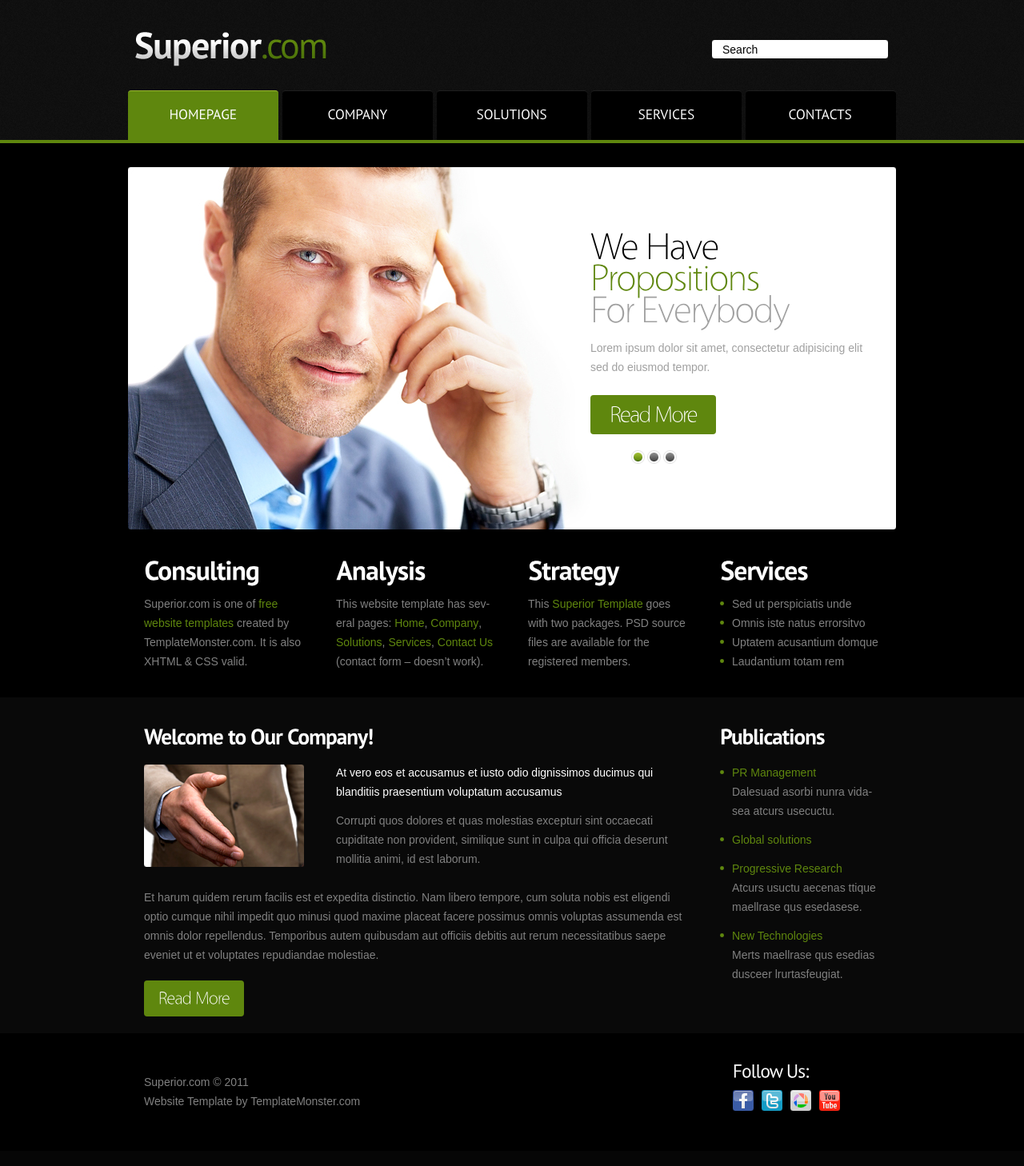
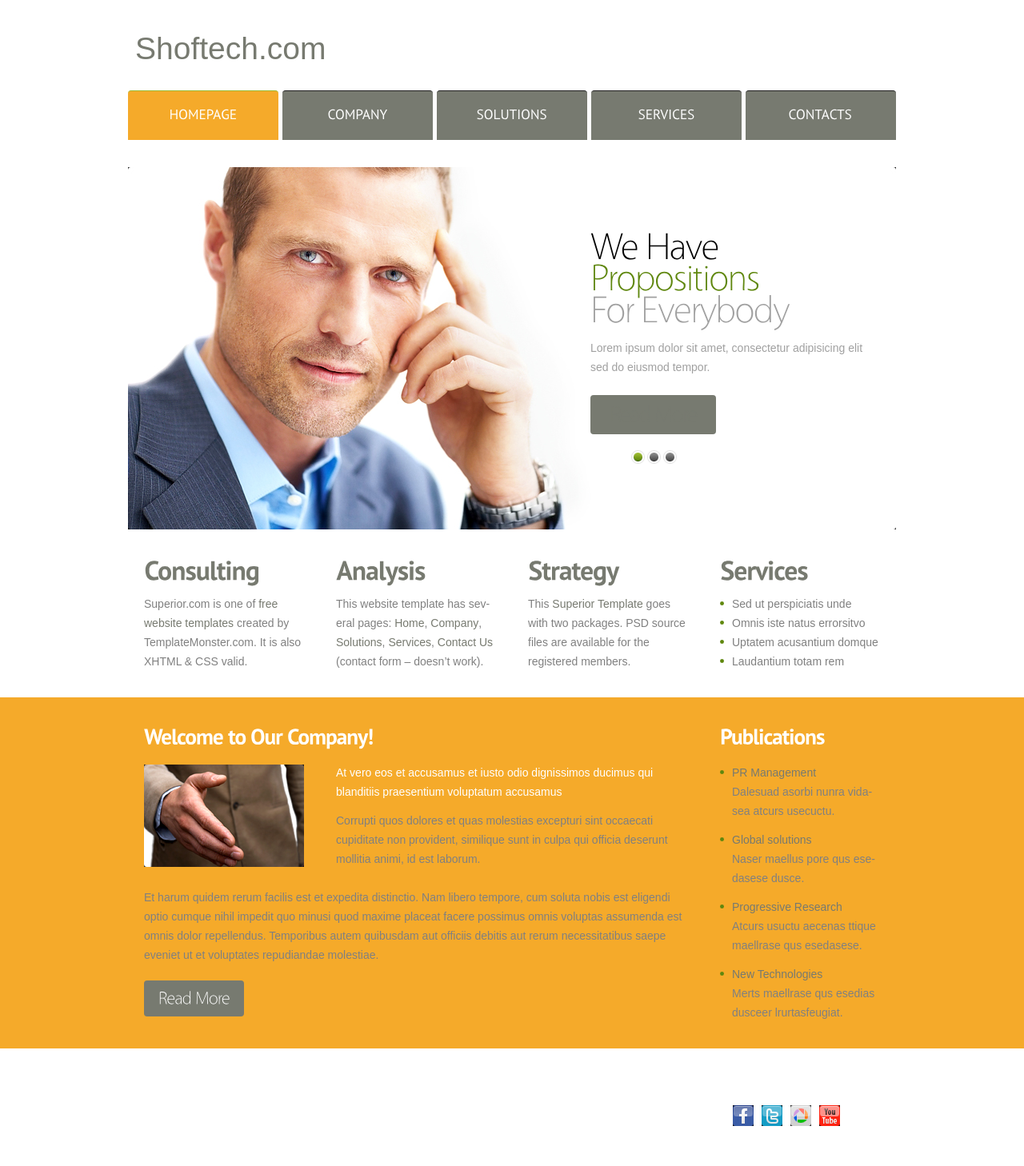
Before and after one commit to PankajSahni/shoftech, a PHP site: page / in a window 1280 px wide. Shown: the whole page at 80% size. Before the commit the page ends 1389 px from the top, so only its background shows below. Run offline with PHP 8.4, Linux system fonts and the light colour scheme.

Commit message:
modified css

```diff
--- a/css/style.css
+++ b/css/style.css
@@ -6,32 +6,34 @@ mark, rp, rt, ruby, summary, time {display:inline}
 .right  {float:right}
 .wrapper {width:100%;overflow:hidden}
 /* Global properties ======================================================== */
-body {background:url(../images/bg_top.gif) 0 0 repeat-x #000;border:0;font:14px Arial, Helvetica, sans-serif;color:#808080;line-height:24px;min-width:980px}
+body {background:url(../images/bg_top.gif) 0 0 repeat-x #000;background:#fff; border:0;font:14px Arial, Helvetica, sans-serif;color:#808080;line-height:24px;min-width:980px}
 .ic, .ic a {border:0;float:right;background:#fff;color:#f00;width:50%;line-height:10px;font-size:10px;margin:-220% 0 0 0;overflow:hidden;padding:0}
 .css3{border-radius:8px;-moz-border-radius:8px;-webkit-border-radius:8px;box-shadow:0 0 4px rgba(0, 0, 0, .4);-moz-box-shadow:0 0 4px rgba(0, 0, 0, .4);-webkit-box-shadow:0 0 4px rgba(0, 0, 0, .4);position:relative}
 /* Global Structure ============================================================= */
 .main {margin:0 auto;	width:960px;position:relative}
-.bg1 {background:#090909}
+.bg1 {background:#F5AA2A}
 /* ============================= main layout ====================== */
-a {color:#5f870e;text-decoration:none;outline:none}
+a {color:#777A70;text-decoration:none;outline:none}
 a:hover {color:#fff}
 h1 {padding:39px 0 0 9px;float:left}
-h2 {font-size:33px;color:#fff;font-weight:700;line-height:1.2em;padding:30px 0 11px 0;letter-spacing:-1px}
+h2 {font-size:33px;color:#777A70;font-weight:700;line-height:1.2em;padding:30px 0 11px 0;letter-spacing:-1px}
 h3 {font-size:27px;color:#fff;font-weight:700;line-height:1.2em;padding:33px 0 17px 0;letter-spacing:-1px}
 h3.color1 {padding:0 0 7px 0}
 p {padding-bottom:24px}
 /* ============================= header ====================== */
 header {height:179px}
 #page1 header {height:662px}
-#logo {display:block;text-indent:-9999px;background:url(../images/logo.png) 0 0 no-repeat;width:240px;height:44px}
+/*#logo {display:block;text-indent:-9999px;background:url(../images/logo.png) 0 0 no-repeat;width:240px;height:44px}*/
+#logo_name {font: 39px Arial, Helvetica, sans-serif; color:#777A70;}
+#logo_com {font: 39px Arial, Helvetica, sans-serif; color: #777A70;}
 #search {float:right;padding:50px 10px 0 0 }
 #search .bg {background:url(../images/search.png) 0 0 no-repeat;width:220px;height:23px}
 #search .input {background:none;padding:3px 13px;font:14px Arial, Helvetica, sans-serif;color:#000;height:17px;width:194px;margin:0}
 #menu  {padding-top:30px}
 #menu > li  {float:left;padding-right:5px}
 #menu .last {padding-right:0px}
-#menu > li > a {width:188px;display:block;font-size:17px;color:#fff;text-transform:uppercase;font-weight:400;height:61px;line-height:58px;border-top:1px solid #1f1f1f;background:#000;text-align:center;border-radius:4px 4px 0 0;-moz-border-radius:4px 4px 0 0;-webkit-border-radius:4px 4px 0 0;position:relative}
-#menu > li > a:hover, #menu > .active > a {background:#5f870e;border-color:#9cba2f}
+#menu > li > a {width:188px;display:block;font-size:17px;color:#fff;text-transform:uppercase;font-weight:400;height:61px;line-height:58px;border-top:1px solid #1f1f1f;background:#777A70;text-align:center;border-radius:4px 4px 0 0;-moz-border-radius:4px 4px 0 0;-webkit-border-radius:4px 4px 0 0;position:relative}
+#menu > li > a:hover, #menu > .active > a {background:#F5AA2A;border-color:#9cba2f}
 #menu > li > a span {display:block;position:relative}
 #slider {position:absolute;top:209px;left:0;width:100%;height:453px;overflow:hidden;z-index:1}
 .items {display:none}
@@ -43,7 +45,7 @@ header {height:179px}
 .title {font-size:47px;line-height:1.2em;letter-spacing:-2px;display:block;padding-bottom:9px}
 .title .color2 {color:#000}
 .title span {display:block;margin-top:-17px}
-.banner .button1 {font-size:28px;padding:0 24px;height:49px;line-height:46px;margin-top:-1px;letter-spacing:-2px}
+.banner .button1 {font-size:28px;padding:0 24px;color:#777A70; height:49px;line-height:46px;margin-top:-1px;letter-spacing:-2px}
 .banner .button1:hover {background:#090909;color:#fff}
 .signature {text-align:right;display:block;color:#5f870e;line-height:20px;padding-top:6px}
 .signature strong {display:block;color:#fff}
@@ -57,7 +59,7 @@ header {height:179px}
 .no_pad { padding-bottom:0}
 .color1 {color:#5f870e}
 .color2 {color:#fff}
-.button1 {display:inline-block;font-size:22px;color:#fff;padding:0 18px;background:#5f870e;height:45px;line-height:44px;position:relative;border-radius:4px;-moz-border-radius:4px;-webkit-border-radius:4px;letter-spacing:-1px;margin-top:-4px}
+.button1 {display:inline-block;font-size:22px;color:#fff;padding:0 18px;background:#777A70;height:45px;line-height:44px;position:relative;border-radius:4px;-moz-border-radius:4px;-webkit-border-radius:4px;letter-spacing:-1px;margin-top:-4px}
 .button1:hover {background:#fff;color:#000}
 .list1{}
 .list1 a {color:#808080;padding-left:15px;background:url(../images/marker_1.png) 0 5px no-repeat}
--- a/index.html
+++ b/index.html
@@ -31,12 +31,12 @@
 <!--header -->
 			<header>
 				<div class="wrapper">
-					<h1><a href="index.html" id="logo">Superior.com</a></h1>
-					<form id="search" method="post">
+                                    <h1><a href="index.html"><span id="logo_name">Shoftech</span><span id="logo_com">.com</span></a></h1>
+					<!--<form id="search" method="post">
 						<fieldset>
 							<div class="bg"><input class="input" type="text" value="Search"  onblur="if(this.value=='') this.value='Search'" onFocus="if(this.value =='Search' ) this.value=''" ></div>
 						</fieldset>
-					</form>
+					</form>-->
 				</div>
 				<nav>
 					<ul id="menu">
@@ -123,7 +123,7 @@
 							<ul class="list2">
 								<li><a href="#">PR Management</a><br>
 								Dalesuad asorbi nunra vida- sea atcurs usecuctu.</li>
-								<li><a href="#">Global solutions</a><br><!--Naser maellus pore qus ese- dasese dusce.--></li>
+								<li><a href="#">Global solutions</a><br>Naser maellus pore qus ese- dasese dusce.</li>
 								<li><a href="#">Progressive Research</a><br>Atcurs usuctu aecenas ttique  maellrase qus esedasese.</li>
 								<li><a href="#">New Technologies</a><br>Merts maellrase qus esedias dusceer lrurtasfeugiat.</li>
 							</ul>
@@ -143,7 +143,7 @@
 					<li><a href="#" class="normaltip" title="Picasa"><img src="images/icon3.jpg" alt=""></a></li>
 					<li><a href="#" class="normaltip" title="YouTube"><img src="images/icon4.jpg" alt=""></a></li>
 				</ul>
-				Superior.com &copy; 2011 <br>Website Template by <a href="http://www.templatemonster.com/" target="_blank">TemplateMonster.com</a><br>
+				<!--Superior.com &copy; 2011 <br>Website Template by <a href="http://www.templatemonster.com/" target="_blank">TemplateMonster.com</a><br>-->
 				<!-- {%FOOTER_LINK} -->
 			</footer>
 <!--footer end-->
```
